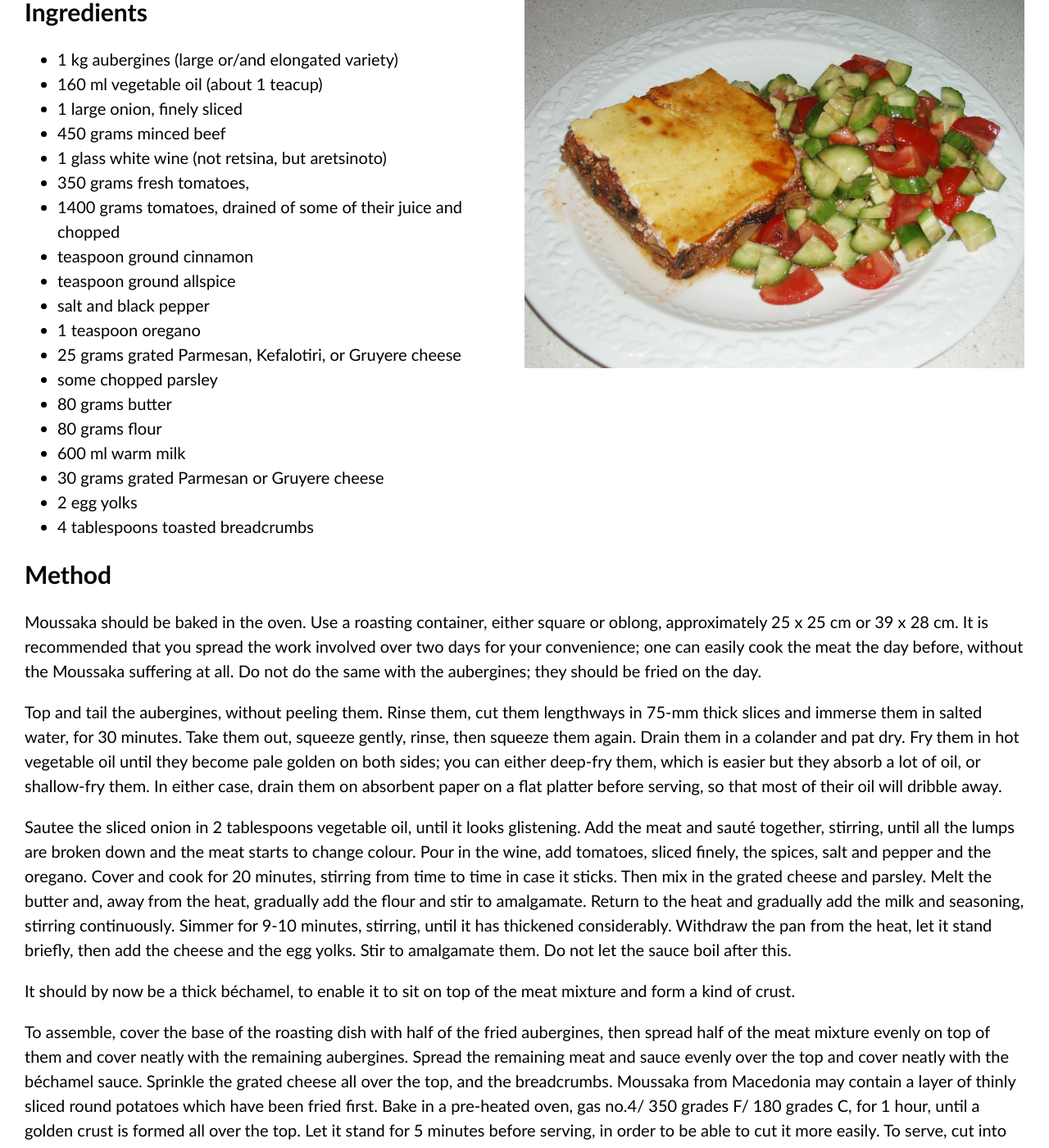
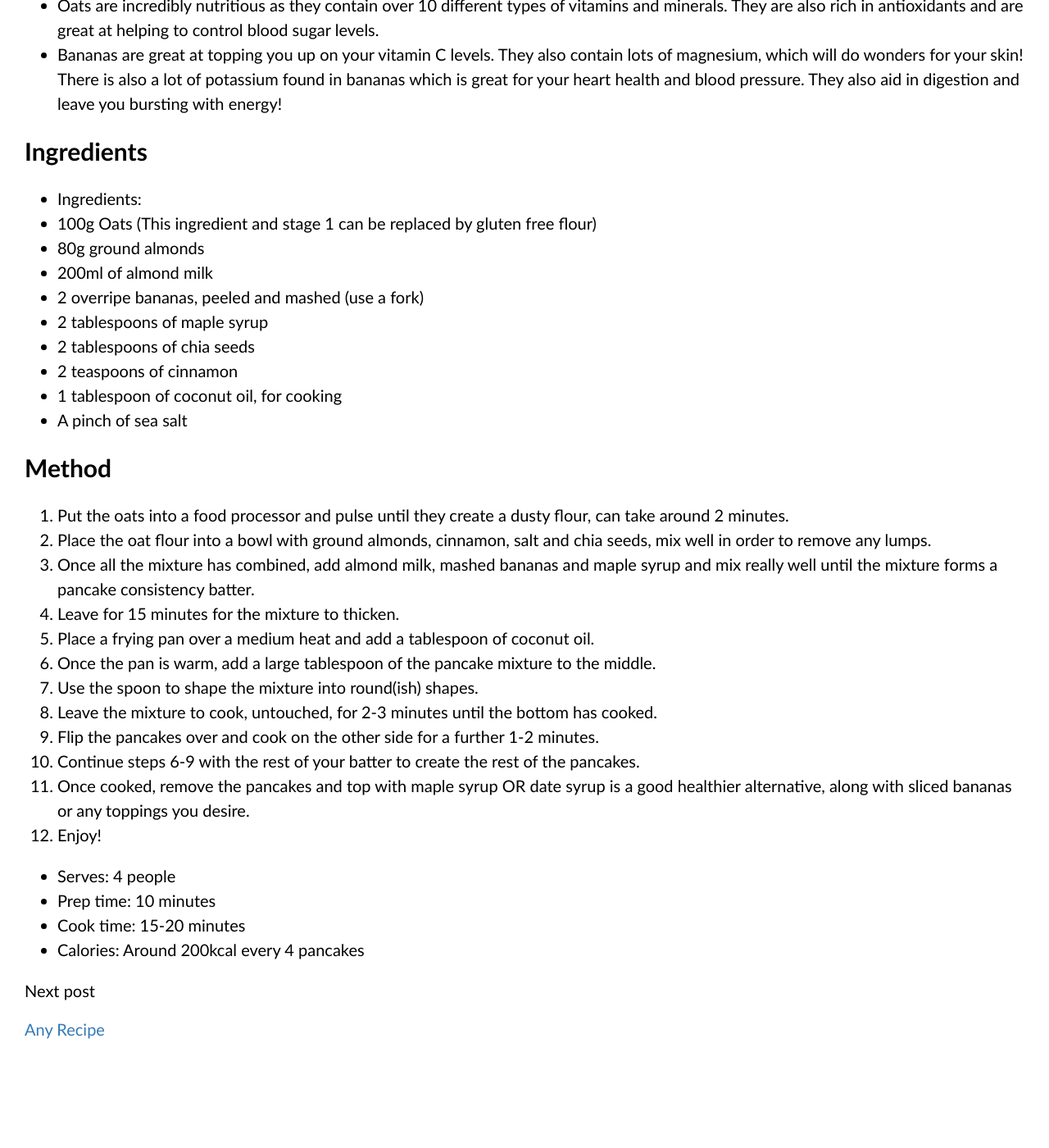
Before and after one commit to sunshinespeaks/sunshinespeaks.github.io, a Jekyll site: the page built from _recipes/recipe1.markdown, in a window 1280 px wide and 1400 px high, scrolled down 297 px. Shown: the whole window at 82% size. Built offline with Jekyll 4.4.1, drawn with Linux system fonts in a browser that asks for light colours; after the commit the page ends 1594 px from its top, so only the background shows below that; some of the changed text lies outside the part shown.

Commit message:
Header image change

```diff
--- a/_config.yml
+++ b/_config.yml
@@ -56,7 +56,7 @@ header_text: The Holistic Kitchen and Blog
 recipecollection: Your recipe collection
 
 # find an image for your own home page and put it into the images folder
-header_feature_image: /uploads/teacup-unsplash.jpg
+header_feature_image: /uploads/hygge.jpg
 recipe_bookcover: /uploads/TheHolisticKitchenNEW.jpg
 
 twitter_username:   #change to your own twitter account
--- a/_recipes/recipe1.markdown
+++ b/_recipes/recipe1.markdown
@@ -1,59 +1,61 @@
 ---
 layout: recipe
-title: Moussaka
+title: Yummy Banana and Maple Pancakes
 date: 2019-10-19
 excerpt_separator: <!--more-->
 published: true
 order:
 tags:
-  - Greek
-  - Meat
-  - Hot
+  - Breakfast
+  - Pancakes
+  - Banana
+  - Food
+  - Recipes
 ---
 
-# Moussaka
+# Yummy Banana and Maple Pancakes
 
-There are variations on this basic recipe, sometimes with no sauce, sometimes with other vegetables. The most common variant in Greece may include zucchini (courgette), part-fried potatoes or sautéed mushrooms in addition to the eggplant.
+Enjoy these delicious pancakes with a gluten free alternative! Swap out the bananas and substitute for other yummy alternatives such as nuts, strawberries or yoghurt and honey.
+
+-	Oats are incredibly nutritious as they contain over 10 different types of vitamins and minerals. They are also rich in antioxidants and are great at helping to control blood sugar levels.
+-	Bananas are great at topping you up on your vitamin C levels. They also contain lots of magnesium, which will do wonders for your skin! There is also a lot of potassium found in bananas which is great for your heart health and blood pressure. They also aid in digestion and leave you bursting with energy!
+
 
 <!--more-->
 
-[![Moussaka](/_uploads/moussaka.jpg)](/_uploads/moussaka.jpg)
+
 
 ## Ingredients
 
-- 1 kg aubergines (large or/and elongated variety)
-- 160 ml vegetable oil (about 1 teacup)
-- 1 large onion, finely sliced
-- 450 grams minced beef
-- 1 glass white wine (not retsina, but aretsinoto)
-- 350 grams fresh tomatoes,
-- 1400 grams tomatoes, drained of some of their juice and chopped
-- teaspoon ground cinnamon
-- teaspoon ground allspice
-- salt and black pepper
-- 1 teaspoon oregano
-- 25 grams grated Parmesan, Kefalotiri, or Gruyere cheese
-- some chopped parsley
-- 80 grams butter
-- 80 grams flour
-- 600 ml warm milk
-- 30 grams grated Parmesan or Gruyere cheese
-- 2 egg yolks
-- 4 tablespoons toasted breadcrumbs
+- Ingredients:
+- 100g Oats (This ingredient and stage 1 can be replaced by gluten free flour)
+- 80g ground almonds
+- 200ml of almond milk
+- 2 overripe bananas, peeled and mashed (use a fork)
+- 2 tablespoons of maple syrup
+- 2 tablespoons of chia seeds
+- 2 teaspoons of cinnamon
+- 1 tablespoon of coconut oil, for cooking
+- A pinch of sea salt
 
 
 ## Method
 
-Moussaka should be baked in the oven. Use a roasting container, either square or oblong, approximately 25 x 25 cm or 39 x 28 cm. It is recommended that you spread the work involved over two days for your convenience; one can easily cook the meat the day before, without the Moussaka suffering at all. Do not do the same with the aubergines; they should be fried on the day.
+1.	Put the oats into a food processor and pulse until they create a dusty flour, can take around 2 minutes.
+2.	Place the oat flour into a bowl with ground almonds, cinnamon, salt and chia seeds, mix well in order to remove any lumps.
+3.	Once all the mixture has combined, add almond milk, mashed bananas and maple syrup and mix really well until the mixture forms a pancake consistency batter.
+4.	Leave for 15 minutes for the mixture to thicken.
+5.	Place a frying pan over a medium heat and add a tablespoon of coconut oil.
+6.	Once the pan is warm, add a large tablespoon of the pancake mixture to the middle.
+7.	Use the spoon to shape the mixture into round(ish) shapes.
+8.	Leave the mixture to cook, untouched, for 2-3 minutes until the bottom has cooked.
+9.	Flip the pancakes over and cook on the other side for a further 1-2 minutes.
+10.	Continue steps 6-9 with the rest of your batter to create the rest of the pancakes.
+11.	Once cooked, remove the pancakes and top with maple syrup OR date syrup is a good healthier alternative, along with sliced bananas or any toppings you desire.
+12.	Enjoy!
 
-Top and tail the aubergines, without peeling them. Rinse them, cut them lengthways in 75-mm thick slices and immerse them in salted water, for 30 minutes. Take them out, squeeze gently, rinse, then squeeze them again. Drain them in a colander and pat dry. Fry them in hot vegetable oil until they become pale golden on both sides; you can either deep-fry them, which is easier but they absorb a lot of oil, or shallow-fry them. In either case, drain them on absorbent paper on a flat platter before serving, so that most of their oil will dribble away.
 
-Sautee the sliced onion in 2 tablespoons vegetable oil, until it looks glistening. Add the meat and sauté together, stirring, until all the lumps are broken down and the meat starts to change colour. Pour in the wine, add tomatoes, sliced finely, the spices, salt and pepper and the oregano. Cover and cook for 20 minutes, stirring from time to time in case it sticks. Then mix in the grated cheese and parsley.
-Melt the butter and, away from the heat, gradually add the flour and stir to amalgamate. Return to the heat and gradually add the milk and seasoning, stirring continuously. Simmer for 9-10 minutes, stirring, until it has thickened considerably. Withdraw the pan from the heat, let it stand briefly, then add the cheese and the egg yolks. Stir to amalgamate them. Do not let the sauce boil after this.
-
-It should by now be a thick béchamel, to enable it to sit on top of the meat mixture and form a kind of crust.
-
-To assemble, cover the base of the roasting dish with half of the fried aubergines, then spread half of the meat mixture evenly on top of them and cover neatly with the remaining aubergines. Spread the remaining meat and sauce evenly over the top and cover neatly with the béchamel sauce. Sprinkle the grated cheese all over the top, and the breadcrumbs. Moussaka from Macedonia may contain a layer of thinly sliced round potatoes which have been fried first. Bake in a pre-heated oven, gas no.4/ 350 grades F/ 180 grades C, for 1 hour, until a golden crust is formed all over the top. Let it stand for 5 minutes before serving, in order to be able to cut it more easily. To serve, cut into square or oblong-shaped pieces, about 8 cm thick. It should be quite dry by then and the pieces should ideally stay intact.
-
-- Serves: 6
-- Preparation time: 1 hour
+- Serves: 4 people
+- Prep time: 10 minutes
+- Cook time: 15-20 minutes
+- Calories: Around 200kcal every 4 pancakes
```
Also changed, not shown: _uploads/hygge.jpg (added), _uploads/justtea.jpg (deleted).
